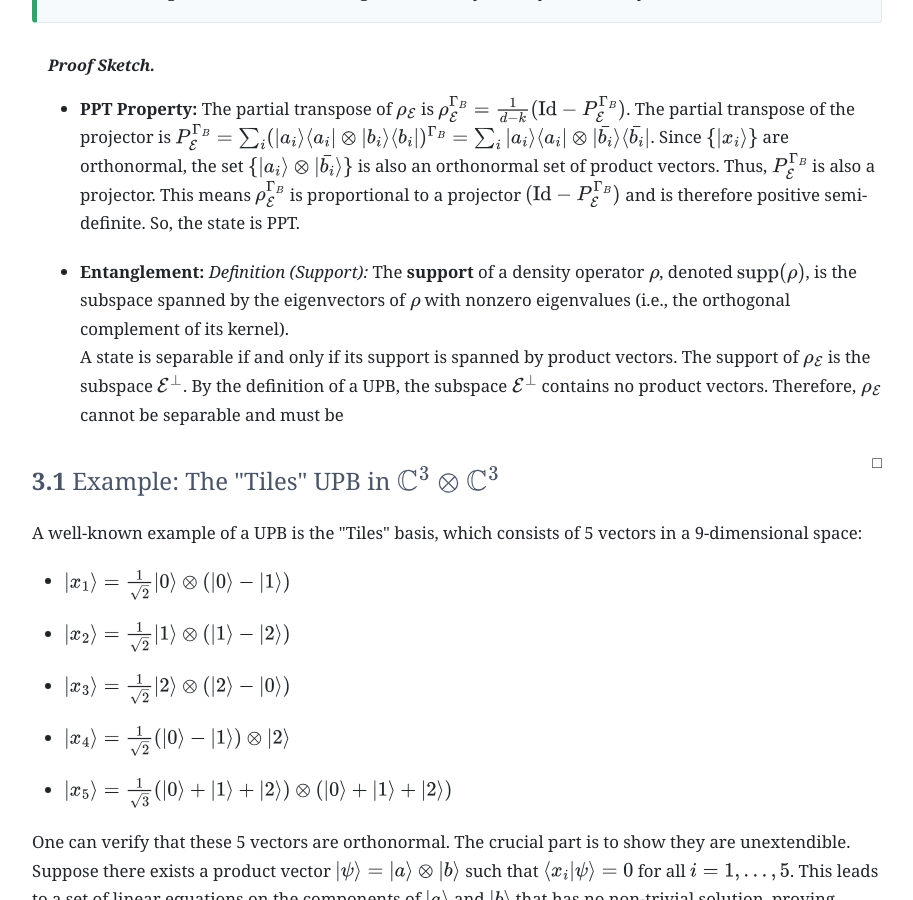
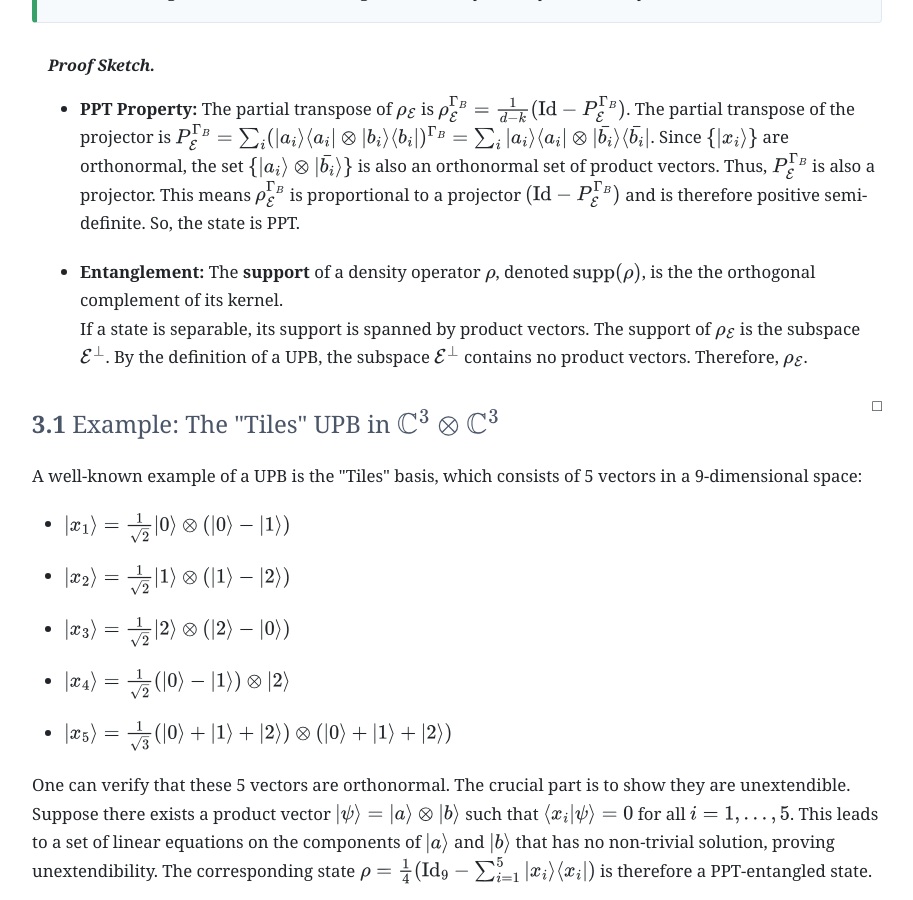
Before and after one commit to rnkarmakar/rnkarmakar.github.io, a Jekyll site: the page assets/html/tensor-norms-quantum-entanglement-2.html, which Jekyll copies as it is, in a window 1280 px wide and 900 px high, scrolled down 4387 px. Shown: the whole window, without its empty margins (183-1096 px from the left). Built offline with Jekyll 4.4.1, drawn with Linux system fonts in a browser that asks for light colours.

Commit message:
cleaned definition

```diff
--- a/assets/html/tensor-norms-quantum-entanglement-2.html
+++ b/assets/html/tensor-norms-quantum-entanglement-2.html
@@ -354,9 +354,9 @@
                 <ul>
                     <li><strong>PPT Property:</strong> The partial transpose of $\rho_{\mathcal{E}}$ is $\rho_{\mathcal{E}}^{\Gamma_B} = \frac{1}{d-k}(\text{Id} - P_{\mathcal{E}}^{\Gamma_B})$. The partial transpose of the projector is $P_{\mathcal{E}}^{\Gamma_B} = \sum_i (|a_i\rangle\langle a_i| \otimes |b_i\rangle\langle b_i|)^{\Gamma_B} = \sum_i |a_i\rangle\langle a_i| \otimes |\bar{b_i}\rangle\langle\bar{b_i}|$. Since $\{|x_i\rangle\}$ are orthonormal, the set $\{|a_i\rangle \otimes |\bar{b_i}\rangle\}$ is also an orthonormal set of product vectors. Thus, $P_{\mathcal{E}}^{\Gamma_B}$ is also a projector. This means $\rho_{\mathcal{E}}^{\Gamma_B}$ is proportional to a projector $(\text{Id} - P_{\mathcal{E}}^{\Gamma_B})$ and is therefore positive semi-definite. So, the state is PPT.</li>
                     <li><strong>Entanglement:</strong>
-                    <em>Definition (Support):</em> The <strong>support</strong> of a density operator $\rho$, denoted $\operatorname{supp}(\rho)$, is the subspace spanned by the eigenvectors of $\rho$ with nonzero eigenvalues (i.e., the orthogonal complement of its kernel).
+                    The <strong>support</strong> of a density operator $\rho$, denoted $\operatorname{supp}(\rho)$, is the the orthogonal complement of its kernel.
                     <br>
-                    A state is separable if and only if its support is spanned by product vectors. The support of $\rho_{\mathcal{E}}$ is the subspace $\mathcal{E}^\perp$. By the definition of a UPB, the subspace $\mathcal{E}^\perp$ contains no product vectors. Therefore, $\rho_{\mathcal{E}}$ cannot be separable and must be
+                    If a state is separable, its support is spanned by product vectors. The support of $\rho_{\mathcal{E}}$ is the subspace $\mathcal{E}^\perp$. By the definition of a UPB, the subspace $\mathcal{E}^\perp$ contains no product vectors. Therefore, $\rho_{\mathcal{E}}$.
                 </ul>
                 <span class="qed">□</span>
             </div>
```
